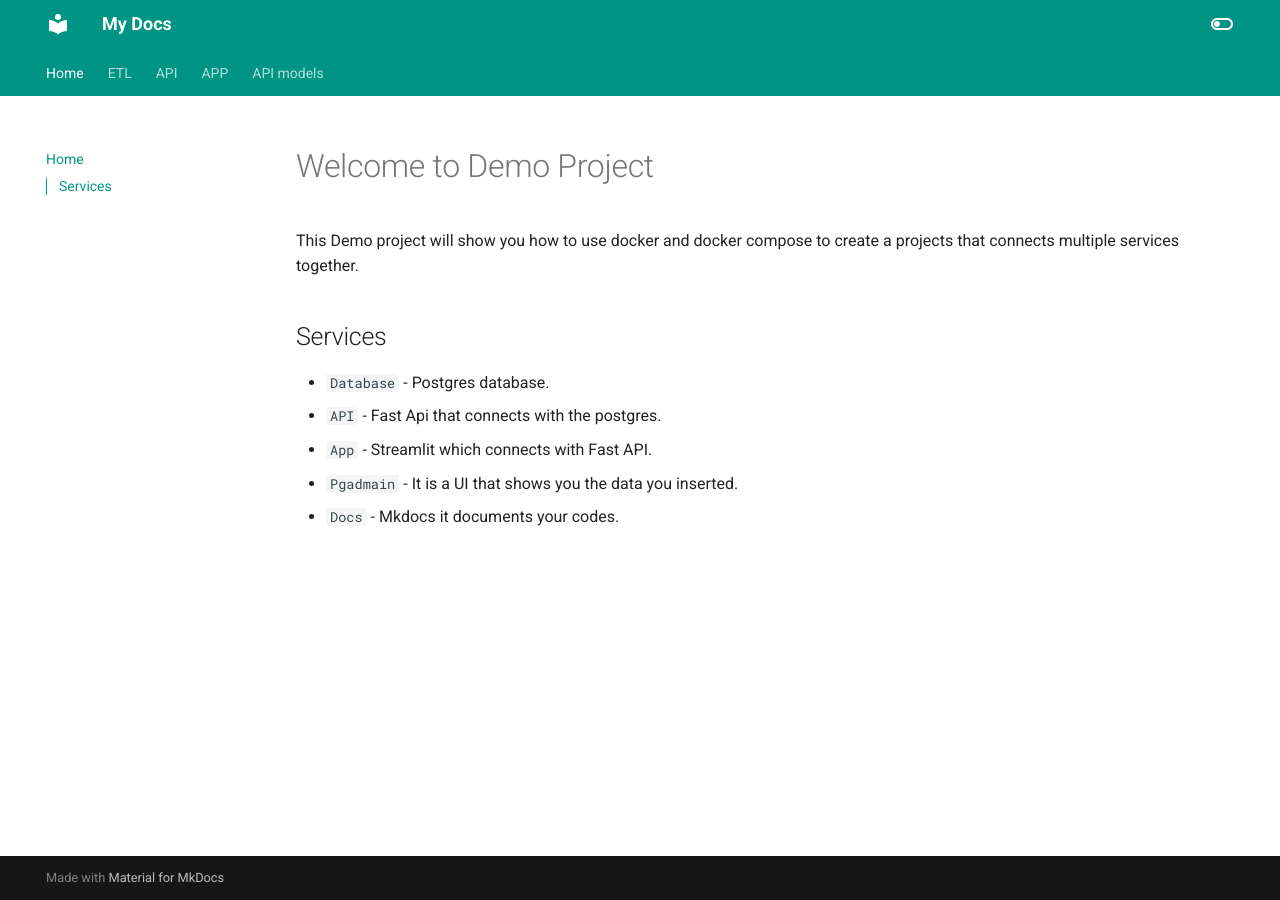
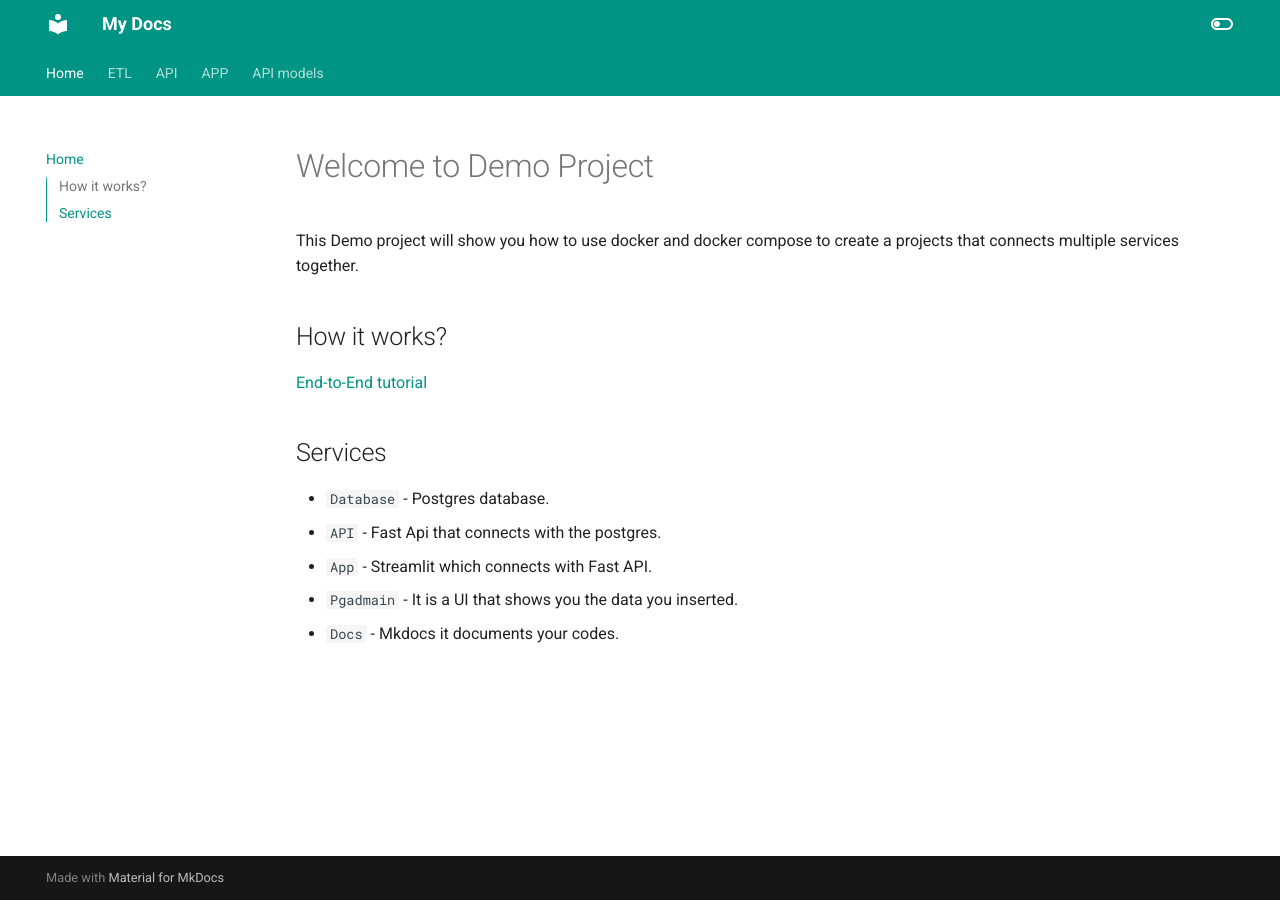
Before and after one commit to hovhannisyan91/pythonmicroservicedesign, an MkDocs documentation site: the page built from docs/index.md, in a window 1280 px wide. Built offline with MkDocs 1.6.1 and Material for MkDocs 9.7.7, drawn with Linux system fonts in a browser that asks for light colours.

Commit message:
adding the presentation

```diff
--- a/docs/index.md
+++ b/docs/index.md
@@ -1,6 +1,10 @@
 # Welcome to Demo Project
 
 This Demo project will show you how to use docker and docker compose to create a projects that connects multiple services together.
+
+## How it works?
+
+<a href="./presentation.html" target="_blank" rel="noopener noreferrer">End-to-End tutorial </a>
 
 ## Services
 
--- a/mkdocs.yml
+++ b/mkdocs.yml
@@ -2,6 +2,7 @@ site_name: My Docs
 
 nav:
   - Home: index.md
+  # - Presentation: index1.html
   - ETL: etl.md
   - API: api.md
   - APP: app.md
```
Also changed, not shown: docs/presentation.html (renamed from docs/index.html).
